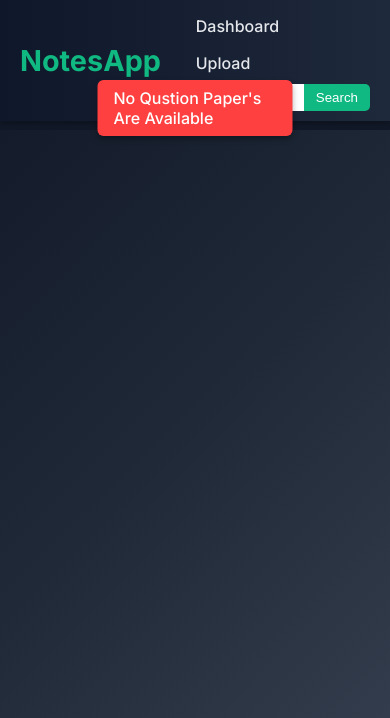
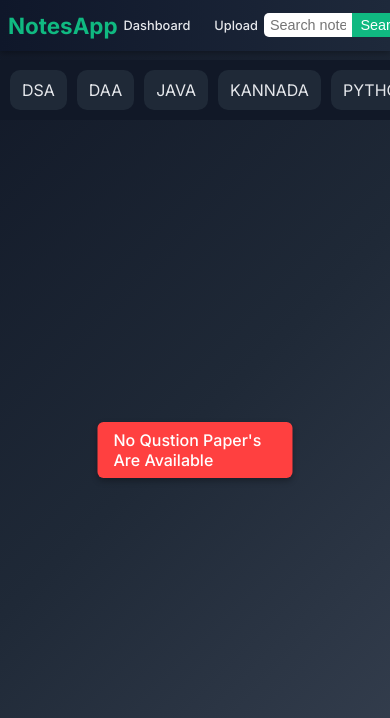
Before and after one commit to Manju200417/NotesApp, a Flask app: page /qp in a window 390 px wide. Shown: the top 718 px of the page. Run offline with Flask 3, Linux system fonts and the light colour scheme; a user stored in the database is signed in; data comes from the database, SQL or seed files in the repository.

Commit message:
mobile nav fix

```diff
--- a/app.py
+++ b/app.py
@@ -144,4 +144,4 @@
     return render_template("profile.html", user=user, notes_count=notes_count)
 
 if __name__ == "__main__":
-    app.run(port=5000,debug=True)
+    app.run(host="0.0.0.0",port=5000,debug=True)
--- a/static/textbook.css
+++ b/static/pages.css
@@ -20,70 +20,75 @@
     justify-content: space-between;
     align-items: center;
     background: linear-gradient(90deg, #0f172a, #1e293b);
-    padding: 10px 20px;
+    padding: 6px 12px;
     z-index: 1000;
     box-shadow: 0 2px 6px rgba(0, 0, 0, 0.3);
-    flex-wrap: wrap;
-    gap: 10px;
+    height: 6%;
 }
 
 .topbar .logo {
-    font-size: 1.8rem;
+    font-size: 1.4rem;
     font-weight: 700;
     color: #10b981;
+    white-space: nowrap;
 }
 
-.topbar nav {
+.nav-links {
     display: flex;
-    gap: 15px;
-    flex-wrap: wrap;
     align-items: center;
+    gap: 12px;
+    flex: 1;
+    justify-content: flex-end;
 }
 
-.topbar nav a {
+.nav-links a {
     color: #e5e7eb;
     text-decoration: none;
     font-weight: 500;
-    padding: 6px 12px;
+    padding: 4px 8px;
     border-radius: 5px;
     transition: 0.2s;
+    font-size: 0.9rem;
 }
 
-.topbar nav a:hover {
+.nav-links a:hover {
     background: #10b981;
     color: white;
 }
 
-.topbar .search-box {
+.search-box {
     display: flex;
     flex-shrink: 0;
+    max-width: 180px;
 }
 
-.topbar .search-box input {
-    padding: 6px 10px;
+.search-box input {
+    padding: 4px 6px;
     border-radius: 5px 0 0 5px;
     border: none;
     outline: none;
-    width: 150px;
+    width: 100%;
+    font-size: 0.9rem;
 }
 
-.topbar .search-box button {
-    padding: 6px 12px;
+.search-box button {
+    padding: 4px 8px;
     border: none;
     background: #10b981;
     color: white;
     border-radius: 0 5px 5px 0;
     cursor: pointer;
+    font-size: 0.9rem;
     transition: 0.2s;
 }
 
-.topbar .search-box button:hover {
+.search-box button:hover {
     background: #059669;
 }
 
 .layout {
     display: flex;
-    padding-top: 70px;
+    padding-top: 60px;
     gap: 20px;
 }
 
@@ -93,7 +98,7 @@
     color: #10b981;
     padding: 20px;
     border-radius: 15px;
-    height: calc(100vh - 70px);
+    height: calc(100vh - 60px);
     display: flex;
     flex-direction: column;
     gap: 20px;
@@ -128,7 +133,6 @@
     background: #10b981;
     color: white;
 }
-
 
 .main-content {
     flex: 1;
@@ -182,17 +186,9 @@
     background: #059669;
 }
 
-footer {
-    text-align: center;
-    padding: 12px 0;
-    color: #cbd5e1;
-    background: #1f2937;
-    margin-top: 20px;
-}
-
 #err {
     position: fixed;
-    top: 80px;
+    top: 50%;
     left: 50%;
     transform: translateX(-50%);
     background: #ff4040;
@@ -240,18 +236,26 @@
     .main-content {
         grid-template-columns: repeat(auto-fill, minmax(200px, 1fr));
     }
+
+    .nav-links {
+        justify-content: center;
+    }
 }
 
 @media (max-width: 480px) {
-    .topbar nav {
-        flex-direction: column;
-        gap: 5px;
-        align-items: flex-start;
+    .topbar {
+        padding: 4px 8px;
     }
 
-    .topbar .search-box input {
-        width: 120px;
+    .nav-links a {
+        font-size: 0.8rem;
+        padding: 3px 6px;
     }
+
+    .search-box {
+        max-width: 150px;
+    }
+
 
     .main-content {
         grid-template-columns: 1fr;
--- a/templates/pages.html
+++ b/templates/pages.html
@@ -5,28 +5,27 @@
   <meta charset="UTF-8">
   <meta name="viewport" content="width=device-width, initial-scale=1.0">
   <title>{{ title }}</title>
-  <link rel="stylesheet" href="{{ url_for('static', filename='textbook.css') }}">
+  <link rel="stylesheet" href="{{ url_for('static', filename='pages.css') }}">
   <link rel="icon" type="image/png" href="{{ url_for('static', filename='MG.png') }}">
   <link href="https://fonts.googleapis.com/css2?family=Inter:wght@400;500;700&display=swap" rel="stylesheet">
-
 </head>
 
 <body>
   <div class="topbar">
     <div class="logo">NotesApp</div>
-    <nav>
+
+    <nav class="nav-links">
       <a href="/">Dashboard</a>
       <a href="/upload">Upload</a>
-      <form class="search-box" action="/search" method="GET">
-        <input type="text" name="query" placeholder="Search notes..." required>
-        <button type="submit">Search</button>
-      </form>
     </nav>
+
+    <form class="search-box" action="/search" method="GET">
+      <input type="text" name="query" placeholder="Search notes..." required>
+      <button type="submit">Search</button>
+    </form>
   </div>
 
-
   <div class="layout">
-
     <div class="sidebar">
       <h3>Categories</h3>
       <ul class="categories">
@@ -55,7 +54,6 @@
       {% endfor %}
     </div>
   </div>
-
 </body>
 
 </html>
```
Also changed, not shown: templates/upload.html (+51 -15 lines).
